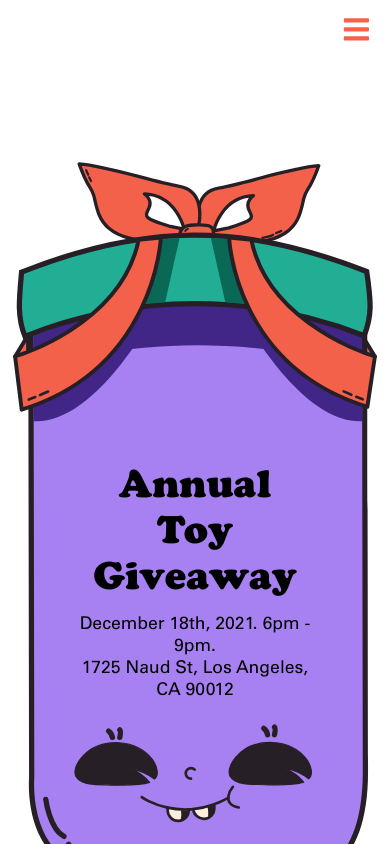
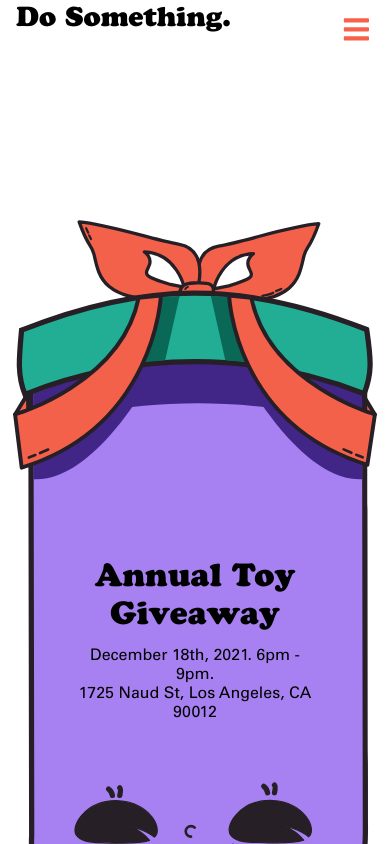
Before and after one commit to production-club/do-something, a React (Create React App) app: page /#/ in a window 390 px wide. Shown: the top 844 px of the page. Built offline with nearby package versions, Linux system fonts and the light colour scheme.

Commit message:
title logo added on contact, home, donate mobile vers

```diff
--- a/src/About.module.css
+++ b/src/About.module.css
@@ -12,6 +12,7 @@
 }
 .TitleWrapper {
   width: 100%;
+  margin-top: 1vh;
   text-align: left;
 }
 .Title {
--- a/src/App.css
+++ b/src/App.css
@@ -50,7 +50,9 @@ body {
   min-width: fit-content;
   overflow-y: auto;
 }
-
+.TitleWrapper {
+  display: none;
+}
 .HomeWrapper {
   margin-top: -20px;
 }
@@ -70,6 +72,7 @@ body {
   width: 100%;
   height: auto;
 }
+
 .PresentTextWrapper h1 {
   font-family: "Cooper Black";
   font-size: 5vw;
@@ -273,7 +276,18 @@ body {
   .DonateButton {
     width: 90vw;
   }
-
+  .TitleWrapper {
+    display: block;
+    margin-top: 1vh;
+    width: 100%;
+    text-align: left;
+  }
+  .Title {
+    margin-top: 2vh;
+    font-size: 7vw;
+    margin-left: 1rem;
+    font-family: "Cooper Black";
+  }
   .DSLogo {
     display: none;
   }
@@ -290,11 +304,11 @@ body {
   }
   .PresentTextWrapper h1 {
     font-family: "Cooper Black";
-    font-size: 2.4rem;
+    font-size: 2rem;
   }
   .PresentTextWrapper p {
     font-family: "Univers";
-    font-size: 1.1rem;
+    font-size: 1rem;
   }
   .HomeTextOuterWrapper {
     width: 100%;
--- a/src/Contact.module.css
+++ b/src/Contact.module.css
@@ -19,6 +19,9 @@
   min-width: fit-content;
   /* margin-top: 10vh; */
   overflow-y: auto;
+}
+.TitleWrapper {
+  display: none;
 }
 .ContactInnerWrapper {
   display: flex;
@@ -86,4 +89,20 @@
 }
 
 @media screen and (max-width: 768px) {
+  .TitleWrapper {
+    display: block;
+    width: 100%;
+    margin-top: 1vh;
+    text-align: left;
+  }
+  .Title {
+    margin-top: 2vh;
+    font-size: 7vw;
+    margin-left: 1rem;
+    font-family: "Cooper Black";
+  }
+  .leftContactPanel h1 {
+    font-size: 12vw;
+    margin-top: 2vh;
+  }
 }
--- a/src/pages/Contact.js
+++ b/src/pages/Contact.js
@@ -6,6 +6,9 @@ import styles from "../Contact.module.css";
 const Contact = () => {
   return (
     <div className={styles.ContactWrapper}>
+      <div className={styles.TitleWrapper}>
+        <h1 className={styles.Title}>Do Something. </h1>
+      </div>
       <Helmet>
         {/* <title>Contact </title> */}
         <meta name="description" content="Contact Page of Do Something LA" />
--- a/src/pages/Donate.js
+++ b/src/pages/Donate.js
@@ -3,6 +3,9 @@ import Helmet from "react-helmet";
 const Donate = () => {
   return (
     <div className="DonateWrapper">
+      <div className="TitleWrapper">
+        <h1 className="Title">Do Something. </h1>
+      </div>
       <Helmet>
         {/* <title> Do Something // Donate</title> */}
         <meta name="description" content="Donate Section of Do Something LA" />
@@ -12,7 +15,6 @@ const Donate = () => {
         />
       </Helmet>
       <div className="iFrameWrapper">
-        {/* <h3>Donate 💸</h3> */}
         <iframe
           title="donorbox"
           src="https://donorbox.org/embed/do-something-toy-giveaway"
--- a/src/pages/Home.js
+++ b/src/pages/Home.js
@@ -12,6 +12,9 @@ const Home = () => {
           content="Home, Do Something, landing page, donate button"
         />
       </Helmet>
+      <div className="TitleWrapper">
+        <h1 className="Title">Do Something. </h1>
+      </div>
       <div className="PresentWrapper">
         <div className="PresentTextWrapper">
           <h1>Annual Toy Giveaway </h1>
@@ -31,7 +34,7 @@ const Home = () => {
           </p>
 
           <p>
-            We are currently looking for donations to buy GOOD toys We do not
+            We are currently looking for donations to buy GOOD toys. We do not
             accept drop off toys.
           </p>
         </div>
```
